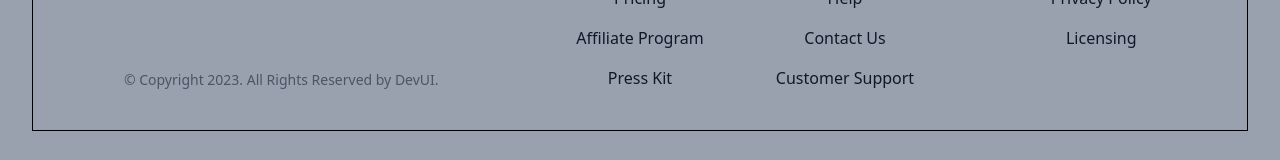
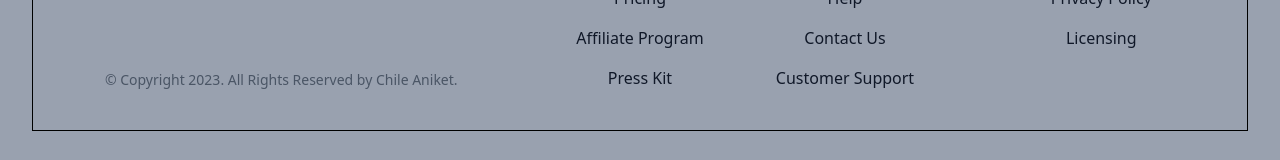
Before and after one commit to AniketChile/Blogger, a React (Vite) app: page / in a window 1280 px wide. Shown: the part 372-532 px from the top of the page. Built offline with nearby package versions, Linux system fonts and the light colour scheme; no server answers.

Commit message:
footer fix

```diff
--- a/src/components/footer/Footer.jsx
+++ b/src/components/footer/Footer.jsx
@@ -4,6 +4,7 @@ import Logo from "../Logo";
 
 function Footer(props) {
   return (
+    <>
     <section className="relative overflow-hidden py-10 bg-gray-400 border border-t-2 border-t-black">
       <div className="relative z-10 mx-auto max-w-7xl px-4">
         <div className="-m-6 flex flex-wrap">
@@ -14,7 +15,7 @@ function Footer(props) {
               </div>
               <div>
                 <p className="text-sm text-gray-600">
-                  &copy; Copyright 2023. All Rights Reserved by DevUI.
+                  &copy; Copyright 2023. All Rights Reserved by Chile Aniket.
                 </p>
               </div>
             </div>
@@ -137,6 +138,8 @@ function Footer(props) {
         </div>
       </div>
     </section>
+
+    </>
   );
 }
 
```
